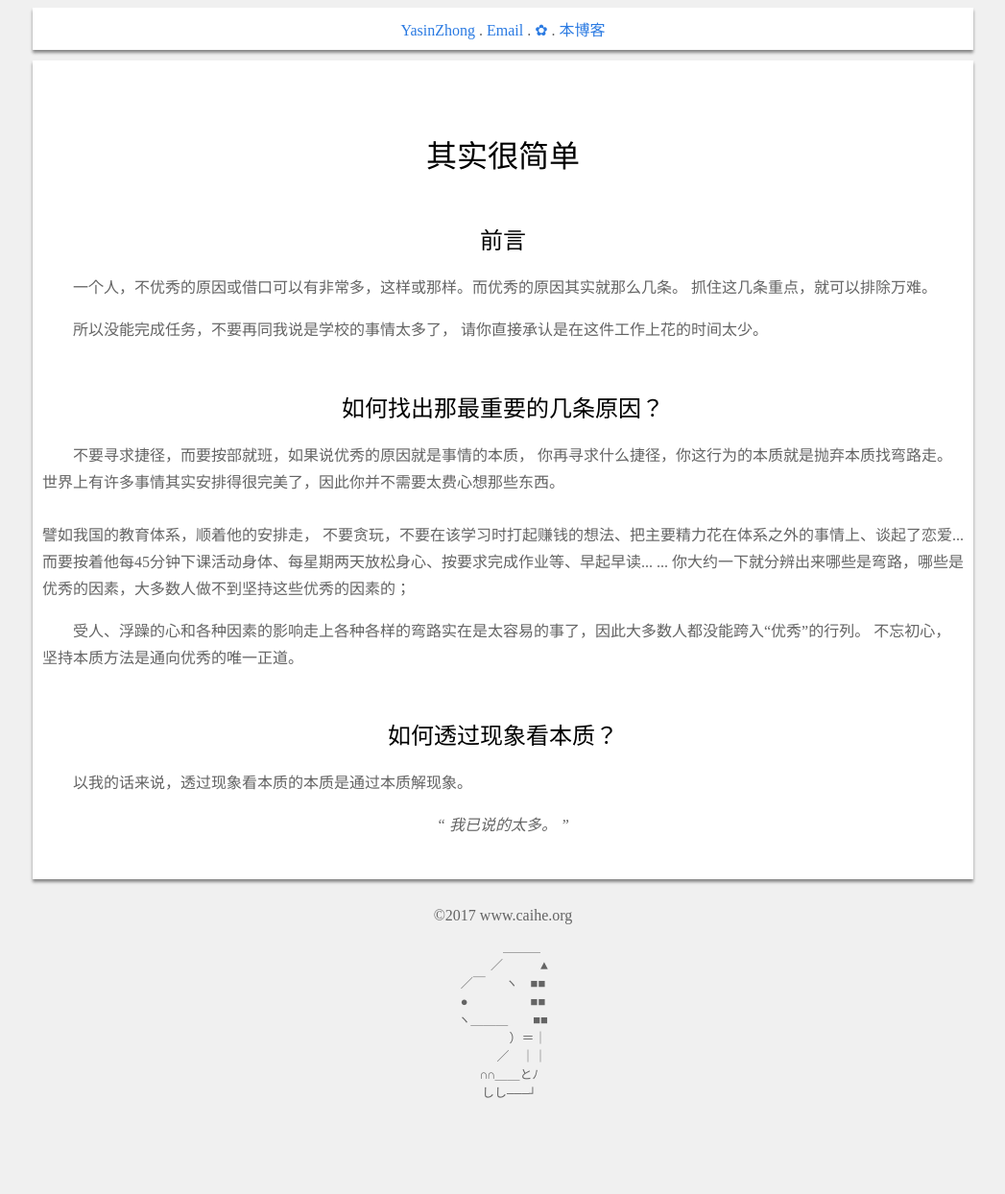
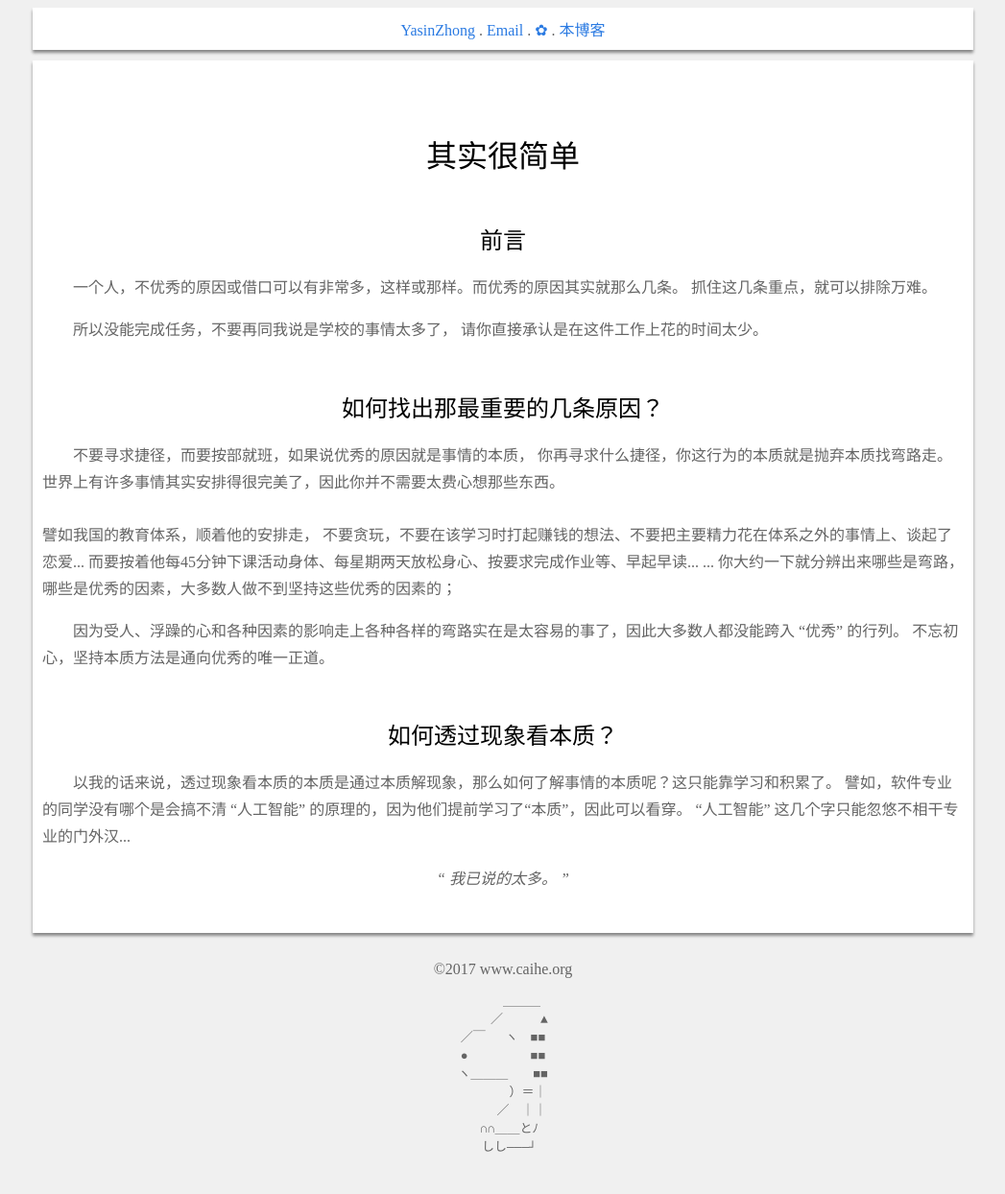
Before and after one commit to YasinZhong/yasinzhong.github.io, a Jekyll site: the page built from _posts/2018-4-18-EasyWorld.html, in a window 1280 px wide. Shown: the whole page at 96% size, without its empty margins (116-1163 px from the left). Built offline with Jekyll 4.4.1, drawn with Linux system fonts in a browser that asks for light colours; comment, search, counter and statistics services are not loaded; before the commit the page ends 1188 px from its top, so only the background shows below that.

Commit message:
2018/04/22

```diff
--- a/_posts/2018-4-18-EasyWorld.html
+++ b/_posts/2018-4-18-EasyWorld.html
@@ -24,18 +24,20 @@ title: 其实很简单
 	你再寻求什么捷径，你这行为的本质就是抛弃本质找弯路走。
 	世界上有许多事情其实安排得很完美了，因此你并不需要太费心想那些东西。<br><br>
 	譬如我国的教育体系，顺着他的安排走，
-	不要贪玩，不要在该学习时打起赚钱的想法、把主要精力花在体系之外的事情上、谈起了恋爱...
+	不要贪玩，不要在该学习时打起赚钱的想法、不要把主要精力花在体系之外的事情上、谈起了恋爱...
 	而要按着他每45分钟下课活动身体、每星期两天放松身心、按要求完成作业等、早起早读...
 	... 你大约一下就分辨出来哪些是弯路，哪些是优秀的因素，大多数人做不到坚持这些优秀的因素的；
 </p>
 <p>
-	受人、浮躁的心和各种因素的影响走上各种各样的弯路实在是太容易的事了，因此大多数人都没能跨入“优秀”的行列。
+	因为受人、浮躁的心和各种因素的影响走上各种各样的弯路实在是太容易的事了，因此大多数人都没能跨入 “优秀” 的行列。
 	不忘初心，坚持本质方法是通向优秀的唯一正道。
 </p>
 
 <h2>如何透过现象看本质？</h2>
 <p>
-	以我的话来说，透过现象看本质的本质是通过本质解现象。
+	以我的话来说，透过现象看本质的本质是通过本质解现象，那么如何了解事情的本质呢？这只能靠学习和积累了。
+	譬如，软件专业的同学没有哪个是会搞不清 “人工智能” 的原理的，因为他们提前学习了“本质”，因此可以看穿。
+	“人工智能” 这几个字只能忽悠不相干专业的门外汉...
 </p>
 
 <q>
```
